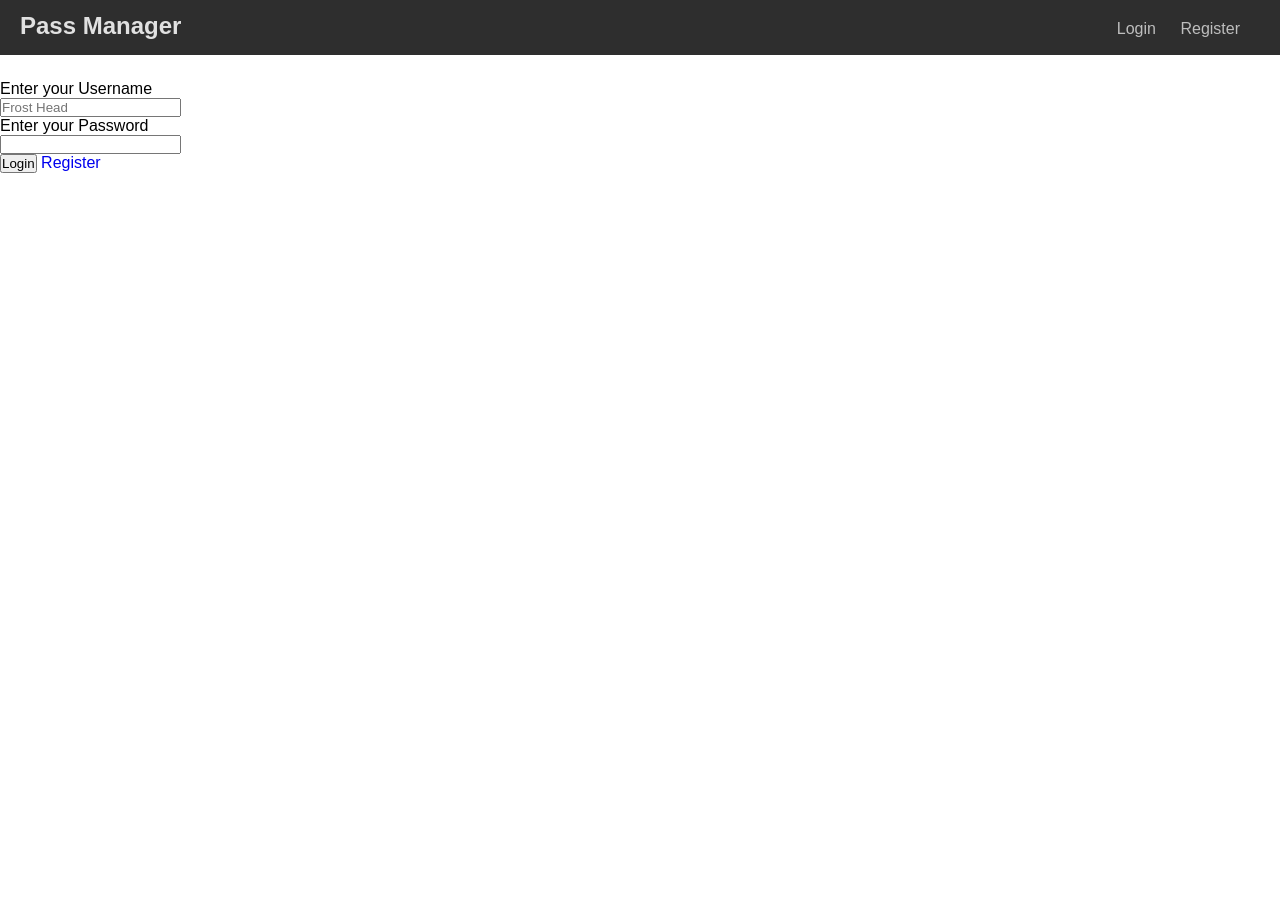
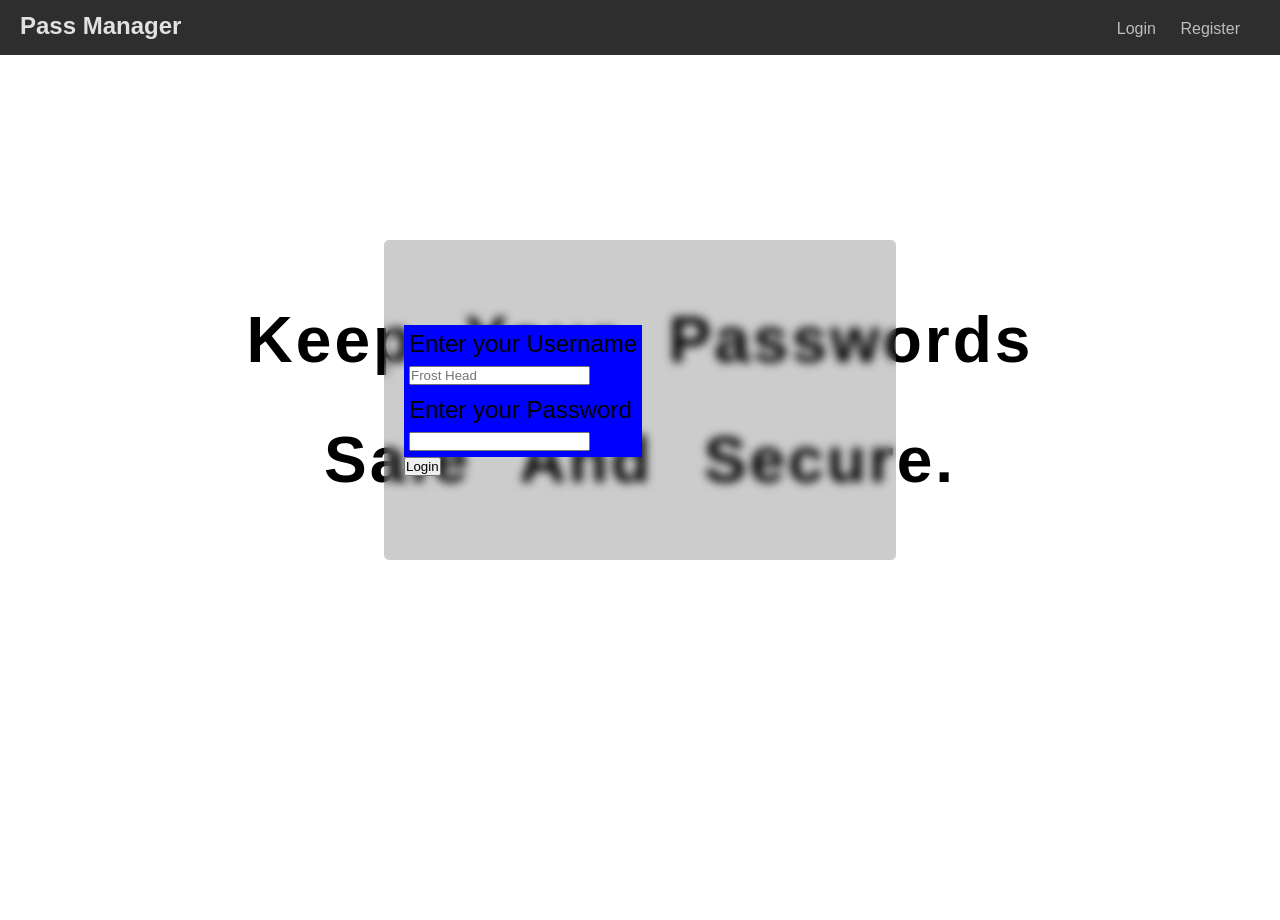
Before and after one commit to frost-head/PassManager, a Flask app: page /login in a window 1280 px wide. Run offline with Flask 2, Linux system fonts and the light colour scheme; some libraries are stand-ins or nearby versions.

Commit message:
removal of unwated files and code

```diff
--- a/main.py
+++ b/main.py
@@ -163,13 +163,15 @@ def login():
         if data:
             password = data['password']
             uid = data["uid"]
-
+            session['user'] = uid
+            """
             if sha256_crypt.verify(passcode,password):
                 session['user'] = uid
                 flash('Successfully logged in', 'success')
                 return redirect(url_for('home'))
             else:
                 flash('Invalid Log In','danger')
+            """
         else:
             flash('User not Found','danger')
     return render_template('Login.html', page = 'login')
--- a/static/style.css
+++ b/static/style.css
@@ -19,6 +19,11 @@ body{
     padding:20px;
 }
 
+.form-group{
+    font-size: 1.5rem;
+    padding: 5px;
+    background-color: blue;
+}
 
 
 .separator {
@@ -49,3 +54,104 @@ body{
     transition-delay: 0.5s;
     transform:scale(1.05);
 }
+
+.taglinetext{
+    text-align:center;
+    margin-left: auto;
+    margin-right: auto;
+    width: 75%;
+    font-size: 2rem;
+    min-height: 80vh;
+    display:flex;
+    align-items:center;
+    line-height:120px;
+    word-spacing: 30px;
+    letter-spacing: 3px;
+    position: relative;
+    transition: 3s;
+}
+
+@keyframes zoom-in {
+    0% {
+
+        transform: translateZ(1000px);
+        text-shadow: black 20px;
+    }
+
+    100% {
+
+        transform: translateZ(0px);
+        text-shadow: black 20px
+
+    }
+}
+
+.glass{
+    background: rgba(1, 1, 1, 0.2);
+    width:40%;
+    height:40%;
+    display:flex;
+    align-items:center;
+    position: fixed;
+    top: 30%;
+    left: 30%;
+    backdrop-filter: blur(5px);
+    -webkit-backdrop-filter: blur(5px);
+    border-radius:5px;
+
+}
+
+
+.navbar{
+    width: 100%;
+    display:flex;
+    flex-direction:row;
+    align-items:baseline;
+    justify-content:space-between;
+    background-color: rgba(1, 1, 1, 0.82);
+    backdrop-filter: blur(5px);
+    -webkit-backdrop-filter: blur(5px);
+    position:fixed;
+    top: 0;
+    padding: 2px 40px 5px 20px ;
+    z-index: 5;
+
+  }
+
+  .title{
+    font-size: 1.5rem;
+    margin-top: 10px;
+    margin-bottom: 10px;
+    color: #e1e1e1;
+
+  }
+
+  .links a{
+    text-decoration: none;
+    padding-left: 20px;
+    font-size: 1rem;
+    opacity: 0.8;
+
+    color: #e1e1e1;
+    transition: 0.3s;
+  }
+
+  .links a:hover{
+    position:static;
+    color: #e1e1e1;
+    font-size: 1.1rem;
+    opacity: 1;
+    transition: 0.3s;
+  }
+  .logout{
+    text-decoration: none;
+    color: #e1e1e1;
+    padding: 8px;
+    background-color: #1e1e1e;
+    border-radius: 5px;
+  }
+  .logout:hover{
+    color: #ff2424;
+    background-color: #e1e1e1;
+    transition: 0.3s
+  }
--- a/templates/Base.html
+++ b/templates/Base.html
@@ -12,24 +12,29 @@
 <body style="height:100vh; overflow: scroll; margin-bottom:15vh">
     {% include 'includes/navbar.html' %}
 
-
+<!--
     {% with messages = get_flashed_messages(with_categories=true) %}
 
     {% if messages %}
     <div class="notifications">
         {% for categories, message in messages %}
-            <div class="alert"></div>
+            <div class="alert">
+                {{message}}
+            </div>
         {% endfor %}
     </div>
     {% endif %}
 
     {% endwith %}
+-->
     <div class="container" style="padding-top:10vh">
         {%block body%}
         {%endblock%}
 
 
     </div>
+
+
 
     <script src="https://code.jquery.com/jquery-3.5.1.slim.min.js"
         integrity="sha384-DfXdz2htPH0lsSSs5nCTpuj/zy4C+OGpamoFVy38MVBnE+IbbVYUew+OrCXaRkfj"
--- a/templates/Login.html
+++ b/templates/Login.html
@@ -2,11 +2,18 @@
 
 {% block head %}
 <title>Login</title>
+
 {% endblock %}
 
 {% block body %}
+<div class="taglinetext" >
+    <h1>
+        Keep Your Passwords Safe And Secure.
+    </h1>
+</div>
 
-<form method="post">
+<div class="glass icon-lock">
+<form method="post"  style="padding: 20px;">
     <div class="form-group">
         <label for="basic-url">Enter your Username</label>
         <div class="input-group flex-nowrap">
@@ -23,7 +30,8 @@
     </div>
 
     <button type="submit" class="btn button btn-primary">Login</button>
-    <a href = "/register" class="btn btn-outline-success">Register</a>
+
 </form>
+</div>
 
 {% endblock %}
--- a/templates/includes/navbar.html
+++ b/templates/includes/navbar.html
@@ -2,11 +2,17 @@
   <h1 class="title">
       Pass Manager
     </h1>
+
+    {% if page=='login' or page=='register'%}
     <div class="links">
       <a href="/login">Login</a>
       <a href="/register/">Register</a>
     </div>
-    {% if page!='login' and page!='register'%}
+    {%else%}
+    <div class="links">
+      <a href="/register">Register</a>
+      <a href="/search/">Search</a>
+    </div>
     <a class="logout" href="/logout">
       Logout
     </a>
```
Also changed, not shown: other parts of templates/includes/navbar.html (+0 -48 lines), static/IMG_0066.JPG (deleted), static/IMG_0221.JPG (deleted), static/finallogo.png (deleted).
